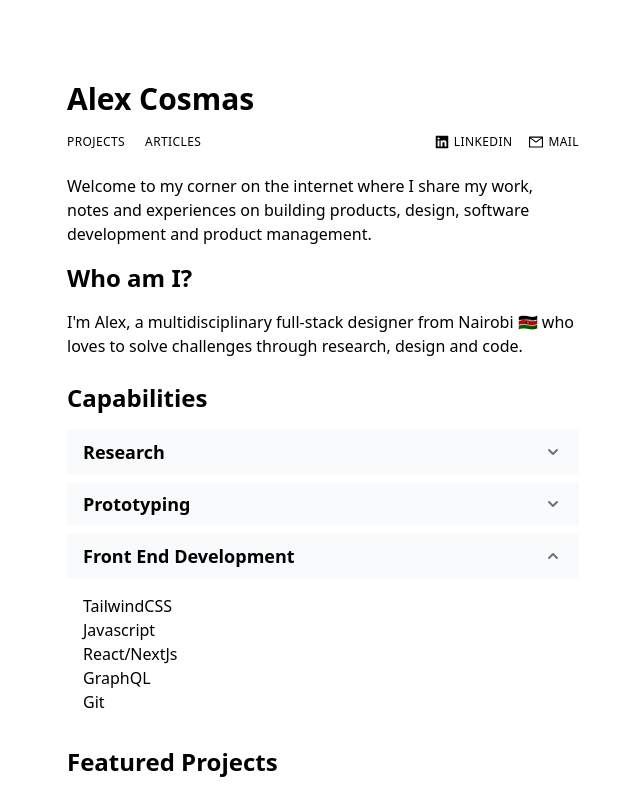
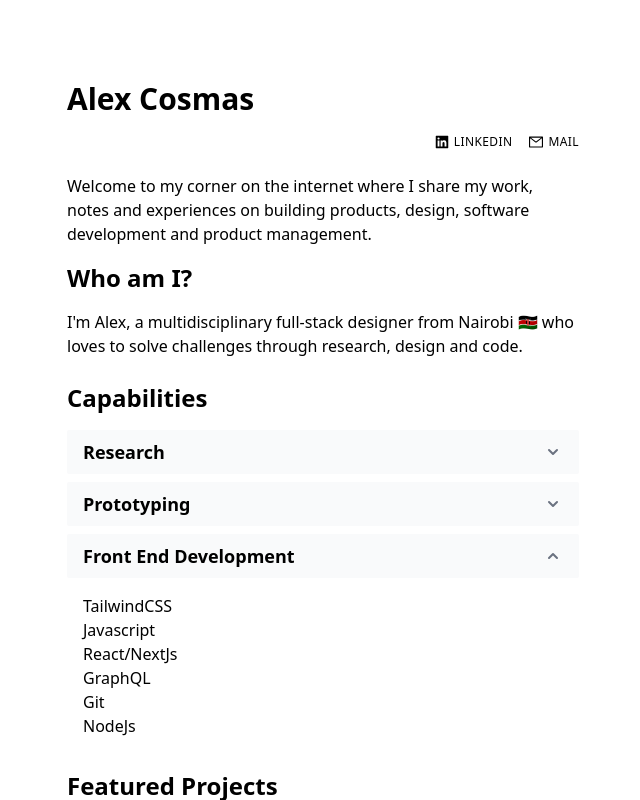
Before and after one commit to Alex-Cosmas/Redesign, a Next.js app: page / in a window 1280 px wide. Both pictures are taken after a click on the button "Front End Development". Shown: the top 800 px of the page, without its empty margins (317-957 px from the left). Built offline with nearby package versions, Linux system fonts and the light colour scheme.

Commit message:
Commented out the navigation section

```diff
--- a/components/Capability.js
+++ b/components/Capability.js
@@ -75,6 +75,7 @@ export default function Capability() {
                     <li>React/NextJs</li>
                     <li>GraphQL</li>
                     <li>Git</li>
+                     <li>NodeJs</li>
                   </ul>
                 </div>
               </Disclosure.Panel>
--- a/components/Header.js
+++ b/components/Header.js
@@ -13,14 +13,14 @@ export default function Header() {
         </a>
         <div className='justify-between hidden mt-3 tracking-wide uppercase md:flex lg:mt-4'>
           <div className='flex items-center space-x-5 text-xs'>
-            <Link href='/projects'>
+            {/* <Link href='/projects'>
               <a className='projects'>Projects</a>
             </Link>
             <Link href='/articles'>
               <a className='articles'>Articles</a>
             </Link>
 
-            {/* <Link href='/library'>
+            <Link href='/library'>
               <a className='library'>Library</a>
             </Link> */}
           </div>
```
